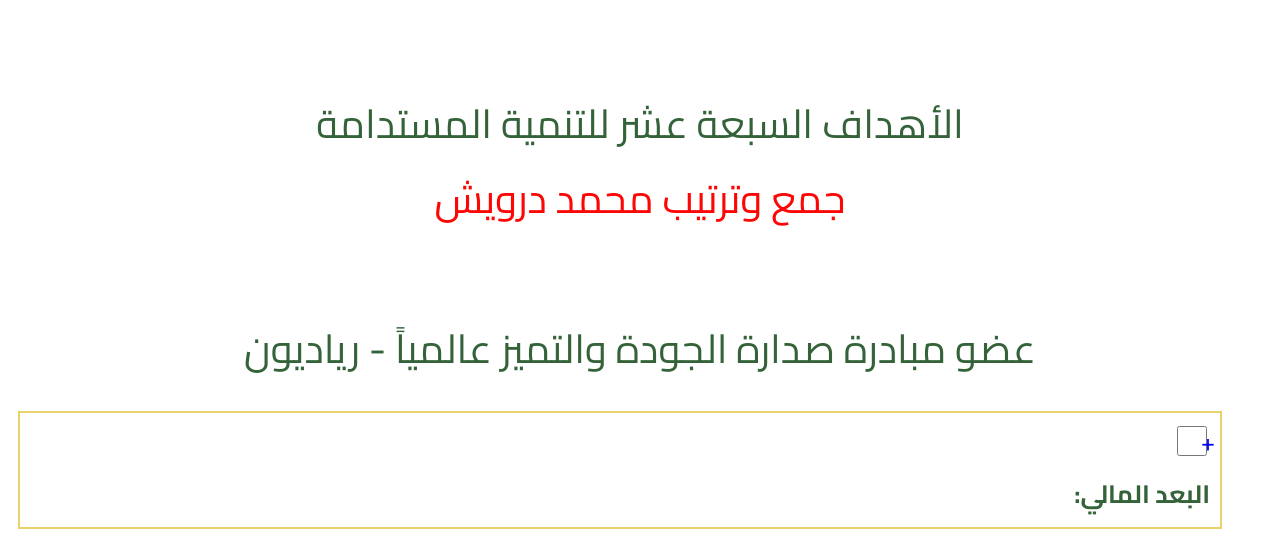
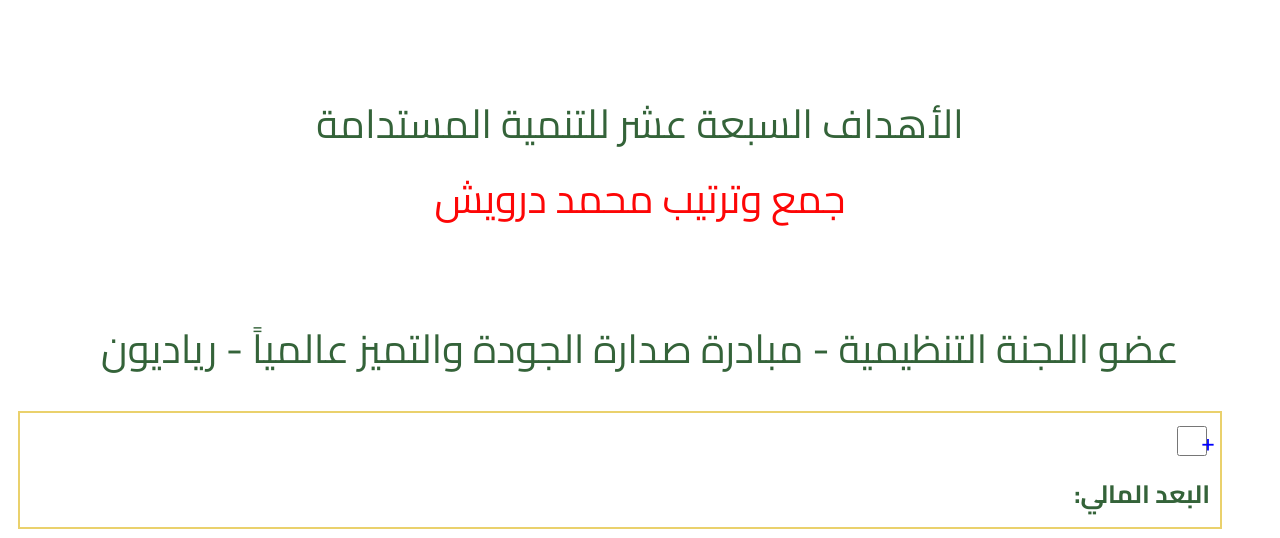
Before and after one commit to riadion/RIADION, a plain HTML site: page SD.html in a window 1280 px wide. Shown: the part 249-787 px from the top of the page. Drawn offline with Linux system fonts and the light colour scheme; a web font is replaced by a local one.

Commit message:
titleSDmd

```diff
--- a/SD.html
+++ b/SD.html
@@ -23,7 +23,7 @@
             <span class="redtitle">جمع وترتيب محمد درويش</span>
         <br>
         <br>
-        عضو مبادرة صدارة الجودة والتميز عالمياً - رياديون
+        عضو اللجنة التنظيمية - مبادرة صدارة الجودة والتميز عالمياً - رياديون
         <br>
     </div>
     <ul class="family-tree">
```
